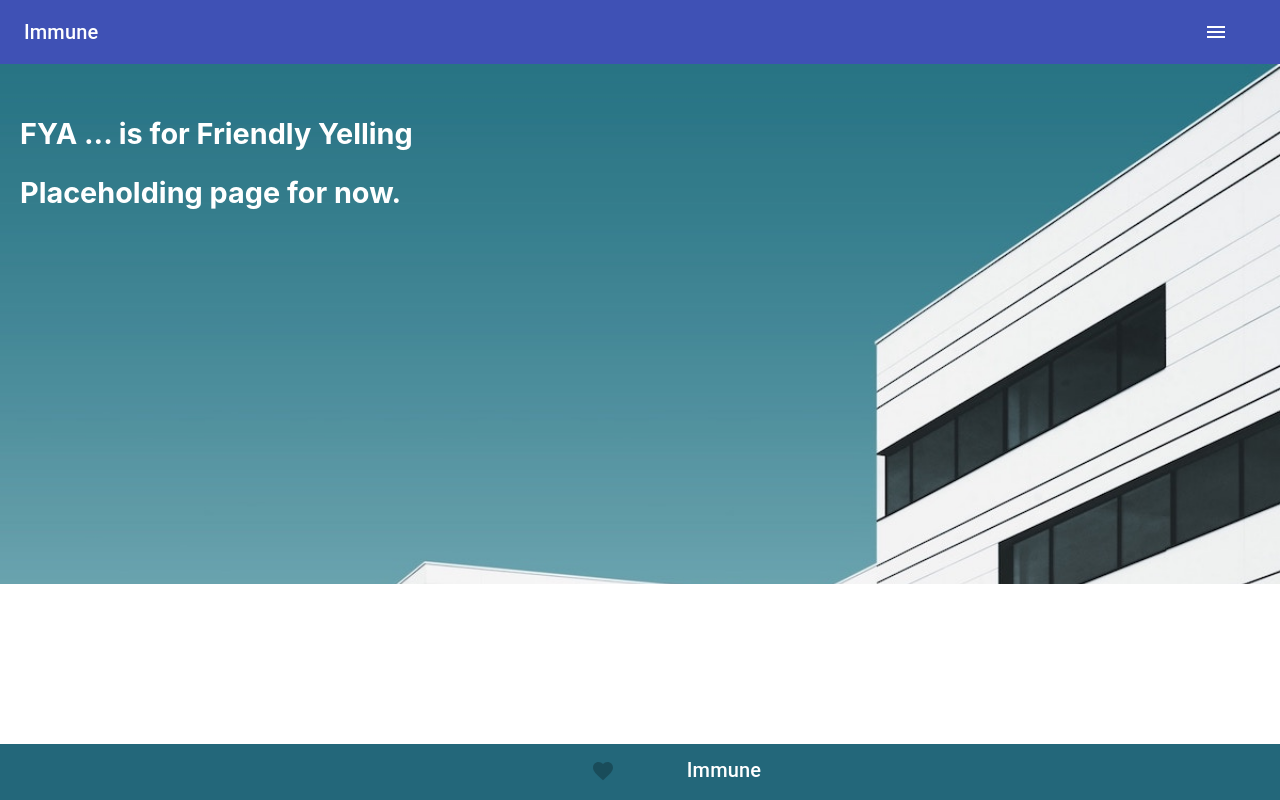
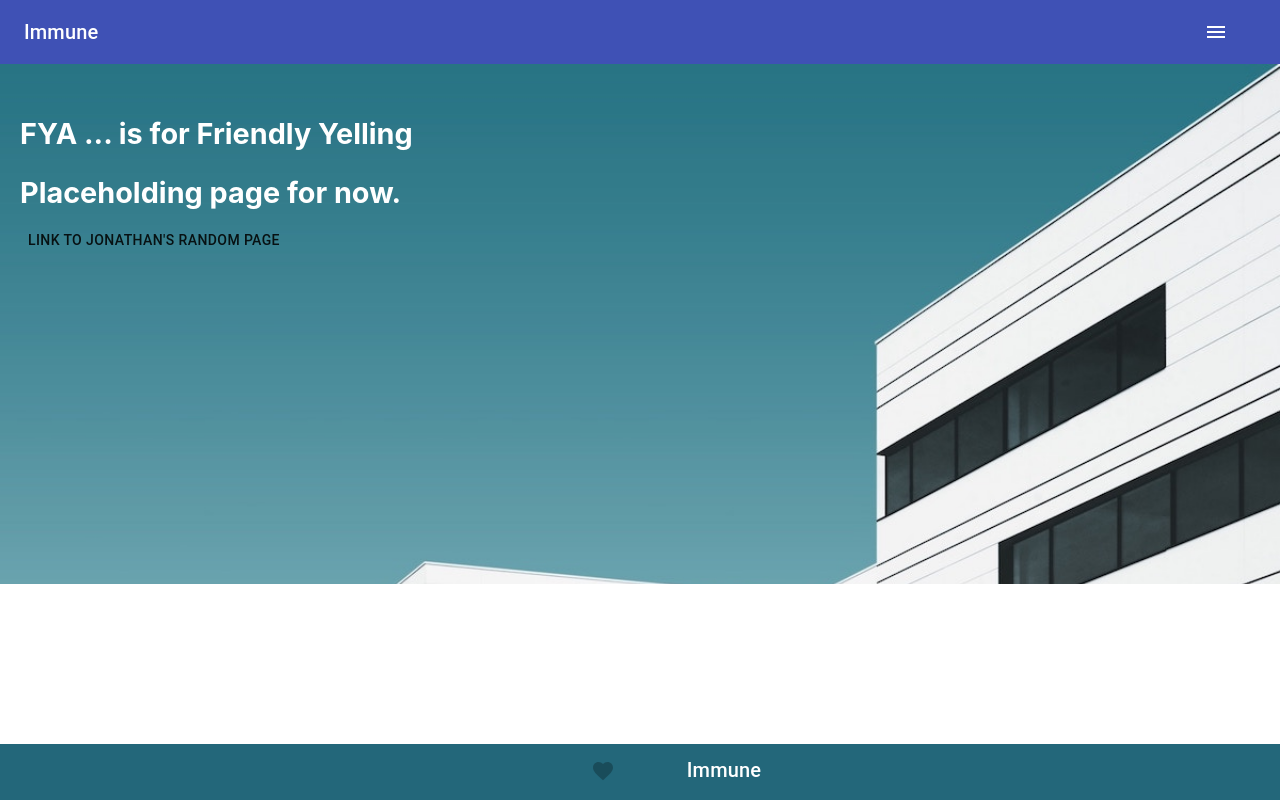
Before and after one commit to Build-Week-Immune/front-end, a React (Create React App) app: page /medical_home in a window 1280 px wide. Built offline with nearby package versions, Linux system fonts and the light colour scheme.

Commit message:
add button link to jonathans stuff on medical home

```diff
--- a/src/components/Home/MedicalHome.js
+++ b/src/components/Home/MedicalHome.js
@@ -10,8 +10,8 @@
 
 import React from 'react';
 import styled from "styled-components";
-// import { Link } from 'react-router-dom';
-// import { Button } from '@material-ui/core';
+import { Link } from 'react-router-dom';
+import { Button } from '@material-ui/core';
 
 import PageNav from '../Bars/PageNav';
 import Footer from '../Bars/Footer';
@@ -23,7 +23,7 @@ export default function MedicalHomePage() {
             <TextContainer className='bgrnd' >
                 <p>FYA ... is for Friendly Yelling</p>
                 <p>Placeholding page for now.</p>
-                {/* <Link to=""><Button>Add Family Member</Button></Link> */}
+                <Link to="/medical_home/jonathan"><Button>Link to Jonathan's Random Page</Button></Link>
             </TextContainer>
             <Footer />
         </div>
```
